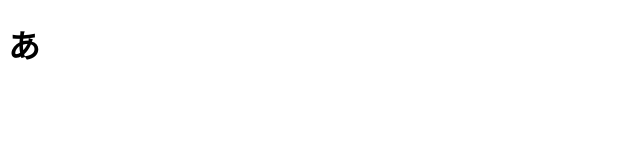
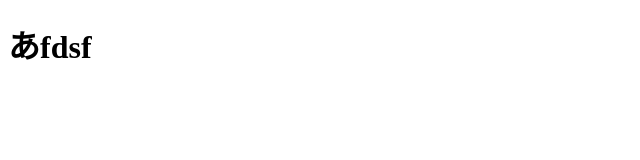
Before and after one commit to shumuzu/shumuzu.github.io, a plain HTML site: page index.html in a window 1280 px wide. Shown: the whole page, without its empty margins (0-640 px from the left). Drawn offline with Linux system fonts and the light colour scheme.

Commit message:
Update index.html

```diff
--- a/index.html
+++ b/index.html
@@ -5,6 +5,6 @@
     <meta charset="UTF-8">
   </head>
   <body>
-    <h1>あ</h1>
+    <h1>あfdsf</h1>
   </body>
 </html>
```
